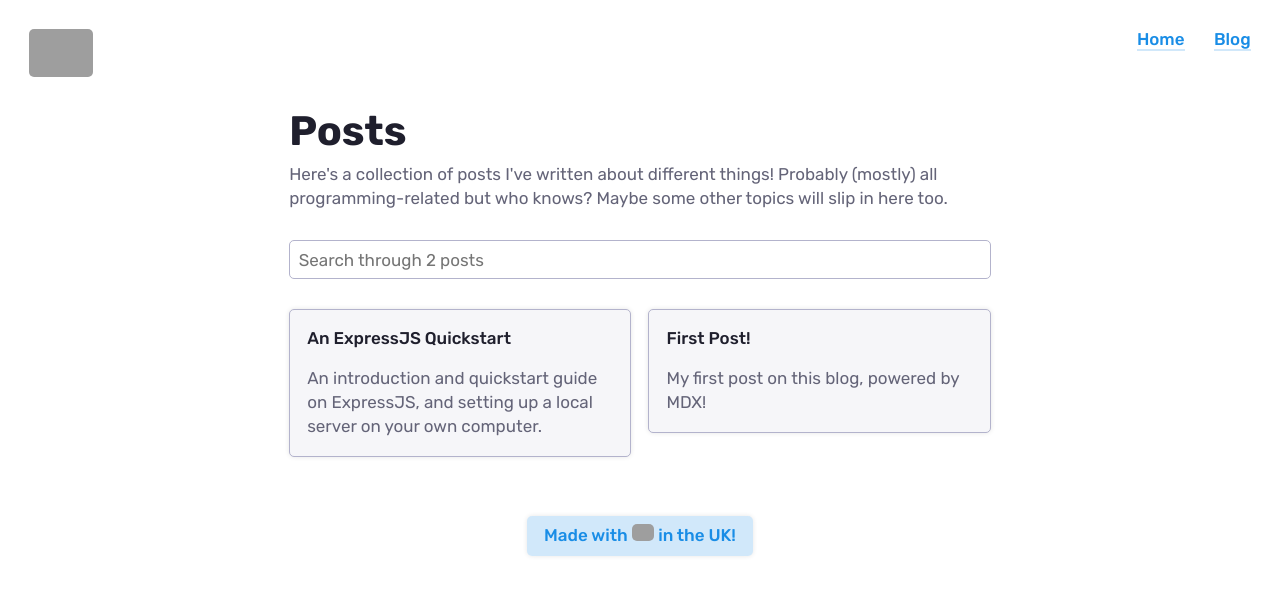
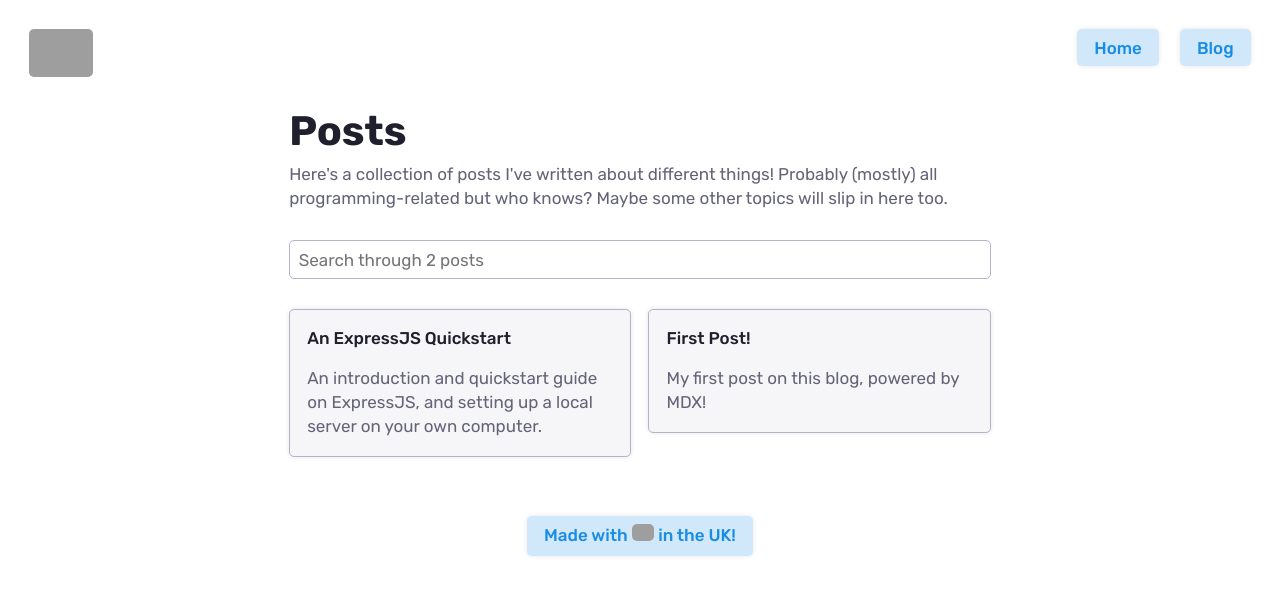
Before and after one commit to benslv/benslv.dev, a Gatsby site: page /blog in a window 1280 px wide. Built offline with nearby package versions, Linux system fonts and the light colour scheme; Gatsby itself is replaced by a stand-in of ours; some packages are replaced by stand-ins of ours; grey boxes are pictures that could not be loaded.

Commit message:
Add NavLink styling

```diff
--- a/src/components/Navbar/index.js
+++ b/src/components/Navbar/index.js
@@ -2,9 +2,9 @@ import React from "react";
 import styled from "styled-components";
 
 import { TextLink } from "../TextLink";
+import { Emoji } from "../Emoji";
 
 import { nav } from "../../content/config";
-import { Emoji } from "../Emoji";
 
 const Wrapper = styled.div`
   padding: var(--font-size-lg);
@@ -16,8 +16,29 @@ const Wrapper = styled.div`
 
 const Nav = styled.nav`
   display: flex;
-  gap: var(--font-size-lg);
+  gap: var(--font-size-md);
   align-items: center;
+`;
+
+const NavLink = styled(TextLink)`
+  color: var(--color-accent);
+  border: 0;
+
+  background-color: var(--color-accent-20);
+
+  padding: calc(0.5 * var(--font-size-base)) var(--font-size-base);
+  border-radius: var(--border-radius);
+
+  box-shadow: var(--box-shadow-light);
+
+  transition: background-color 0.175s var(--easing), color 0.175s var(--easing);
+
+  &:hover {
+    border: 0;
+
+    color: var(--color-text);
+    background-color: var(--color-card-background);
+  }
 `;
 
 export const Navbar = () => {
@@ -27,9 +48,9 @@ export const Navbar = () => {
       <Nav>
         {nav &&
           nav.map(({ name, to }, i) => (
-            <TextLink to={to} key={i}>
+            <NavLink to={to} key={i}>
               {name}
-            </TextLink>
+            </NavLink>
           ))}
       </Nav>
     </Wrapper>
```
